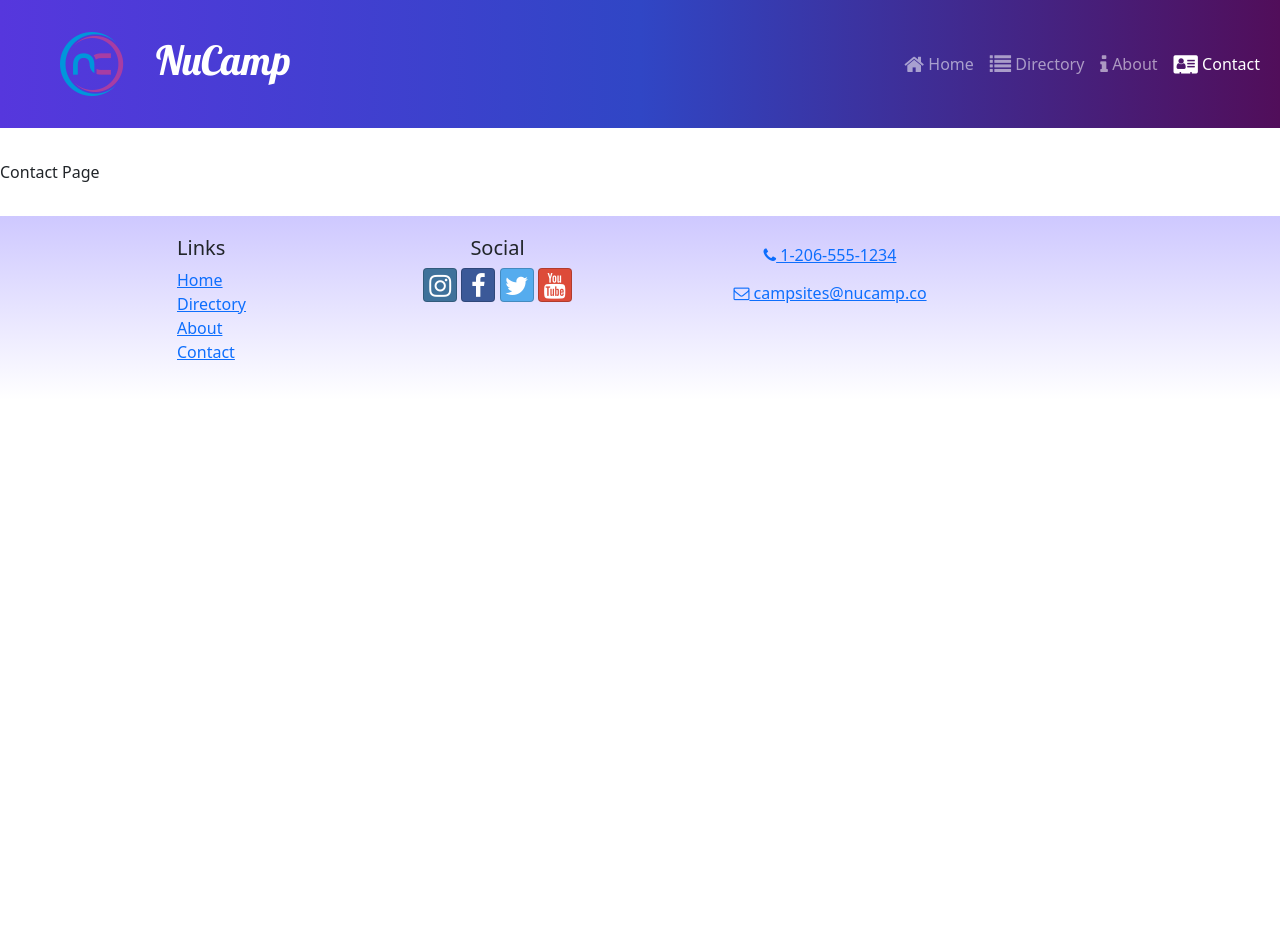
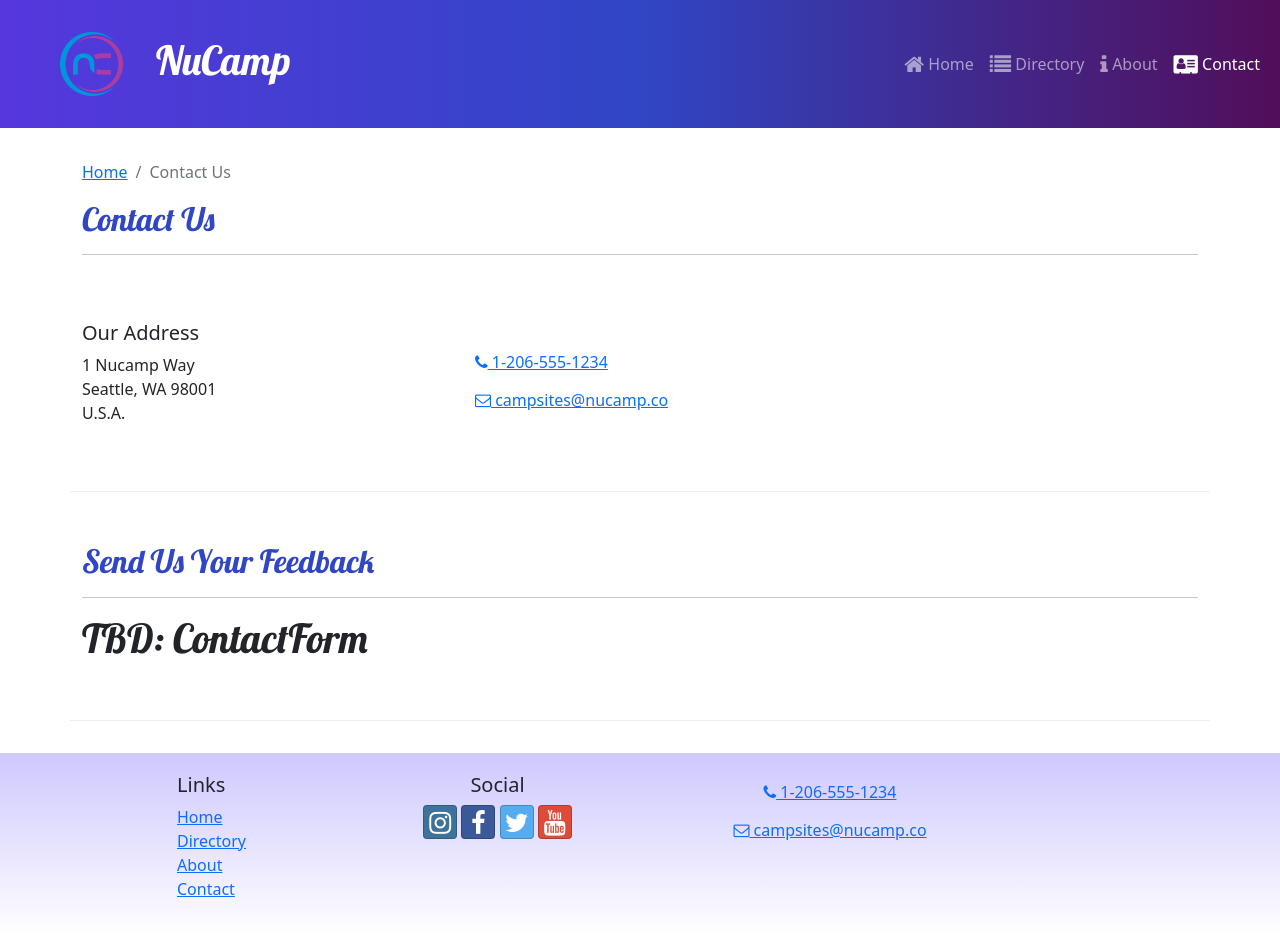
Before and after one commit to lilshebeary/nucampsite-react, a React (Create React App) app: page /contact in a window 1280 px wide. Before the commit the page ends 800 px from the top, so only its background shows below. Built offline with nearby package versions, Linux system fonts and the light colour scheme.

Commit message:
build out Contact page

```diff
--- a/src/components/Footer.js
+++ b/src/components/Footer.js
@@ -1,5 +1,6 @@
 import { Container, Row, Col } from "reactstrap";
 import { Link } from "react-router-dom";
+
 
 const Footer = () => {
   return (
--- a/src/pages/ContactPage.js
+++ b/src/pages/ContactPage.js
@@ -1,11 +1,47 @@
-
+import { Col, Row, Container } from "reactstrap";
+import SubHeader from "../components/SubHeader";
 
 const ContactPage = () => {
   return (
-    <div>
-      Contact Page
-    </div>
-  )
-}
+    <Container>
+      <SubHeader current="Contact Us" />
 
-export default ContactPage
+      <Row className="row-content align-items-center">
+        <Col sm="4">
+          <h5>Our Address</h5>
+          <address>
+            1 Nucamp Way
+            <br />
+            Seattle, WA 98001
+            <br />
+            U.S.A.
+          </address>
+        </Col>
+        <Col>
+          <a role="button" className="btn btn-link" href="tel:+12065551234">
+            <i className="fa fa-phone" /> 1-206-555-1234
+          </a>
+          <br />
+          <a
+            role="button"
+            className="btn btn-link"
+            href="mailto:fakeemail@fakeemail.co"
+          >
+            <i className="fa fa-envelope-o" /> campsites@nucamp.co
+          </a>
+        </Col>
+      </Row>
+      <Row className="row-content">
+        <Col xs='12'>
+          <h2>Send Us Your Feedback</h2>
+          <hr />
+        </Col>
+        <Col md='10'>
+          <h1>TBD: ContactForm</h1>
+        </Col>
+      </Row>
+    </Container>
+  );
+};
+
+export default ContactPage;
```
